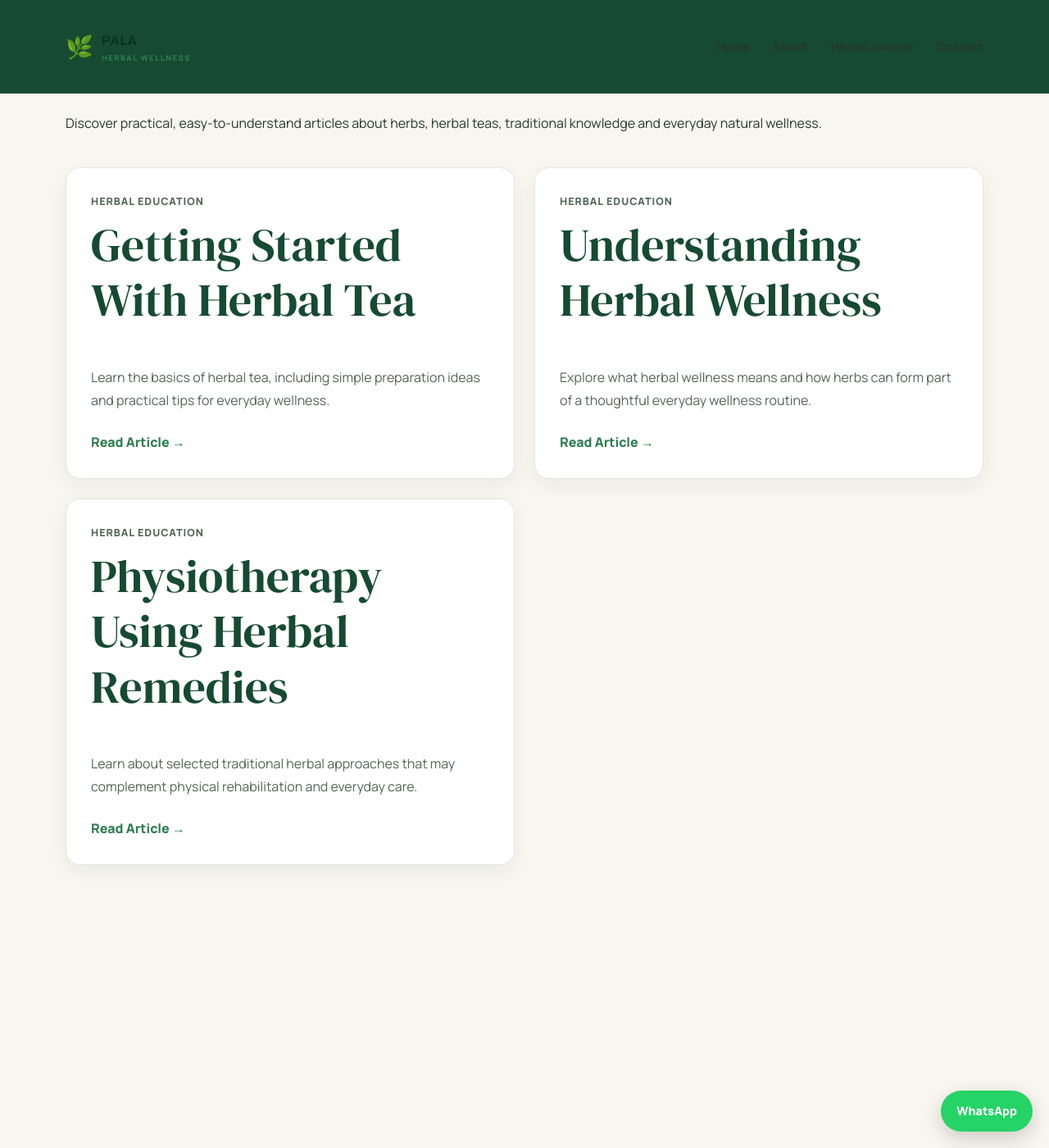
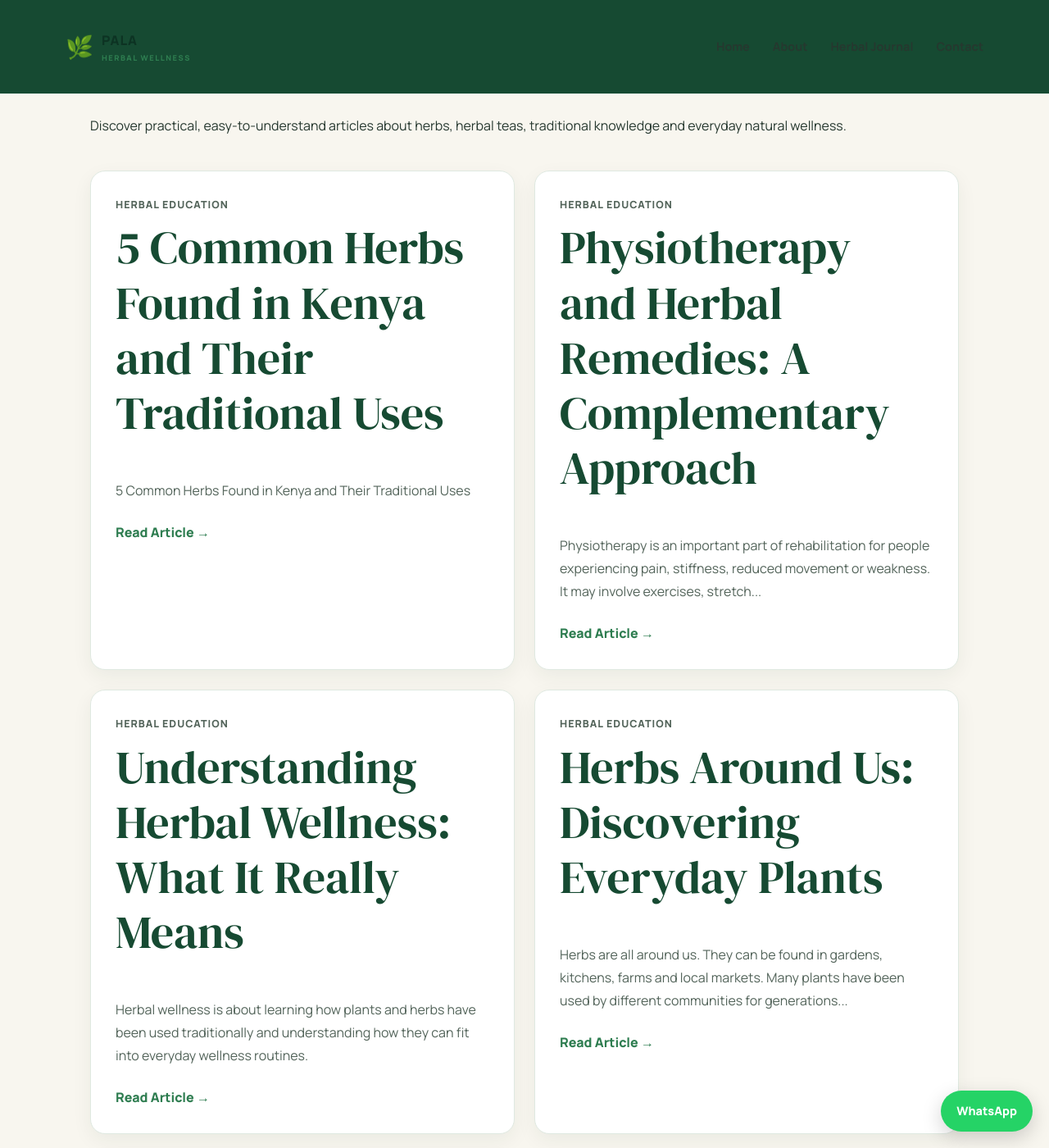
Before and after one commit to mzaeonly-maker/pala-herbal-wellness.github.io, a Jekyll site: the page built from journal.html, in a window 1280 px wide and 1400 px high, scrolled down 317 px. Shown: the whole window at 82% size. Built offline with Jekyll 4.4.1, drawn with Linux system fonts in a browser that asks for light colours; some of the changed text lies outside the part shown.

Commit message:
Update journal.html

```diff
--- a/journal.html
+++ b/journal.html
@@ -2,10 +2,11 @@
 
 layout: default
 title: Herbal Journal
+permalink: /journal/
 ---
 
 <section class="journal-page">
-  <div class="container"><p class="card-category">Herbal Education</p>
+  <div class="section-inner"><p class="eyebrow">HERBAL JOURNAL</p>
 
 <h1>Explore Our Herbal Journal</h1>
 
@@ -16,41 +17,27 @@ title: Herbal Journal
 
 <div class="journal-grid">
 
+  {% for post in site.posts %}
+
   <article class="journal-card">
-    <p class="card-category">Herbal Education</p>
-    <h2>Getting Started With Herbal Tea</h2>
+
+    {% if post.category %}
+    <p class="card-category">{{ post.category }}</p>
+    {% endif %}
+
+    <h2>{{ post.title }}</h2>
+
     <p>
-      Learn the basics of herbal tea, including simple preparation
-      ideas and practical tips for everyday wellness.
+      {{ post.excerpt | strip_html | truncate: 160 }}
     </p>
-    <a href="{{ '/2026/10/02/getting-started-with-herbal-tea/' | relative_url }}">
+
+    <a href="{{ post.url | relative_url }}">
       Read Article →
     </a>
+
   </article>
 
-  <article class="journal-card">
-    <p class="card-category">Herbal Education</p>
-    <h2>Understanding Herbal Wellness</h2>
-    <p>
-      Explore what herbal wellness means and how herbs can form part
-      of a thoughtful everyday wellness routine.
-    </p>
-    <a href="{{ '/2026/10/04/understanding-herbal-wellness/' | relative_url }}">
-      Read Article →
-    </a>
-  </article>
-
-  <article class="journal-card">
-    <p class="card-category">Herbal Education</p>
-    <h2>Physiotherapy Using Herbal Remedies</h2>
-    <p>
-      Learn about selected traditional herbal approaches that may
-      complement physical rehabilitation and everyday care.
-    </p>
-    <a href="{{ '/2026/10/06/physiotherapy-using-herbal-remedies/' | relative_url }}">
-      Read Article →
-    </a>
-  </article>
+  {% endfor %}
 
 </div>
 
```
